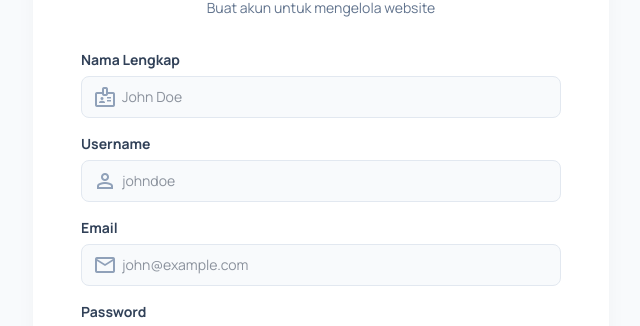
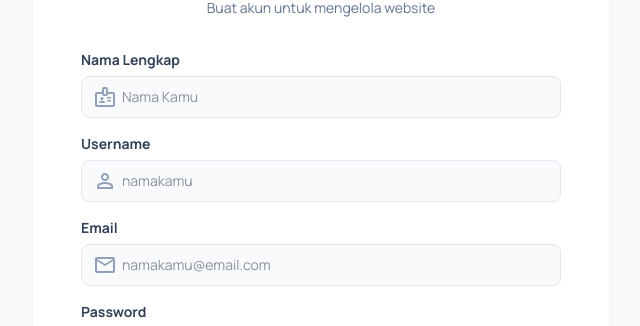
Before and after one commit to naquinity/naquinity-website, a Next.js app: page /admin/register in a window 1280 px wide. Shown: the part 182-508 px from the top of the page, without its empty margins (319-959 px from the left). Built offline with nearby package versions, Linux system fonts and the light colour scheme; no server answers.

Commit message:
ganti teks yang belum keganti

```diff
--- a/src/app/admin/register/page.tsx
+++ b/src/app/admin/register/page.tsx
@@ -76,7 +76,7 @@ export default function AdminRegisterPage() {
                                     className="w-full pl-10 pr-4 py-2.5 bg-slate-50 border border-slate-200 rounded-lg focus:ring-2 focus:ring-primary/20 focus:border-primary outline-none transition-all text-sm"
                                     id="name"
                                     name="name"
-                                    placeholder="John Doe"
+                                    placeholder="Nama Kamu"
                                     type="text"
                                     required
                                     defaultValue={!state?.success ? undefined : ''}
@@ -99,7 +99,7 @@ export default function AdminRegisterPage() {
                                     className="w-full pl-10 pr-4 py-2.5 bg-slate-50 border border-slate-200 rounded-lg focus:ring-2 focus:ring-primary/20 focus:border-primary outline-none transition-all text-sm"
                                     id="username"
                                     name="username"
-                                    placeholder="johndoe"
+                                    placeholder="namakamu"
                                     type="text"
                                     required
                                     defaultValue={!state?.success ? undefined : ''}
@@ -122,7 +122,7 @@ export default function AdminRegisterPage() {
                                     className="w-full pl-10 pr-4 py-2.5 bg-slate-50 border border-slate-200 rounded-lg focus:ring-2 focus:ring-primary/20 focus:border-primary outline-none transition-all text-sm"
                                     id="email"
                                     name="email"
-                                    placeholder="john@example.com"
+                                    placeholder="namakamu@email.com"
                                     type="email"
                                     required
                                     defaultValue={!state?.success ? undefined : ''}
--- a/src/app/page.tsx
+++ b/src/app/page.tsx
@@ -217,7 +217,7 @@ export default async function HomePage() {
                 <div className="flex flex-col md:flex-row justify-between items-center mb-10 gap-4">
                   <div className="text-center md:text-left">
                     <h2 className="text-3xl font-bold text-slate-900">Daftar Mahasiswa</h2>
-                    <p className="text-slate-500 mt-2">Bertemu dengan wajah-wajah di balik komunitas ini.</p>
+                    <p className="text-slate-500 mt-2">Mari melihat wajah-wajah Naquinitess</p>
                   </div>
                 </div>
                 <div className="flex overflow-x-auto hide-scrollbar gap-6 pb-4 -mx-4 px-4 sm:mx-0 sm:px-0 scrollbar-hide">
```
